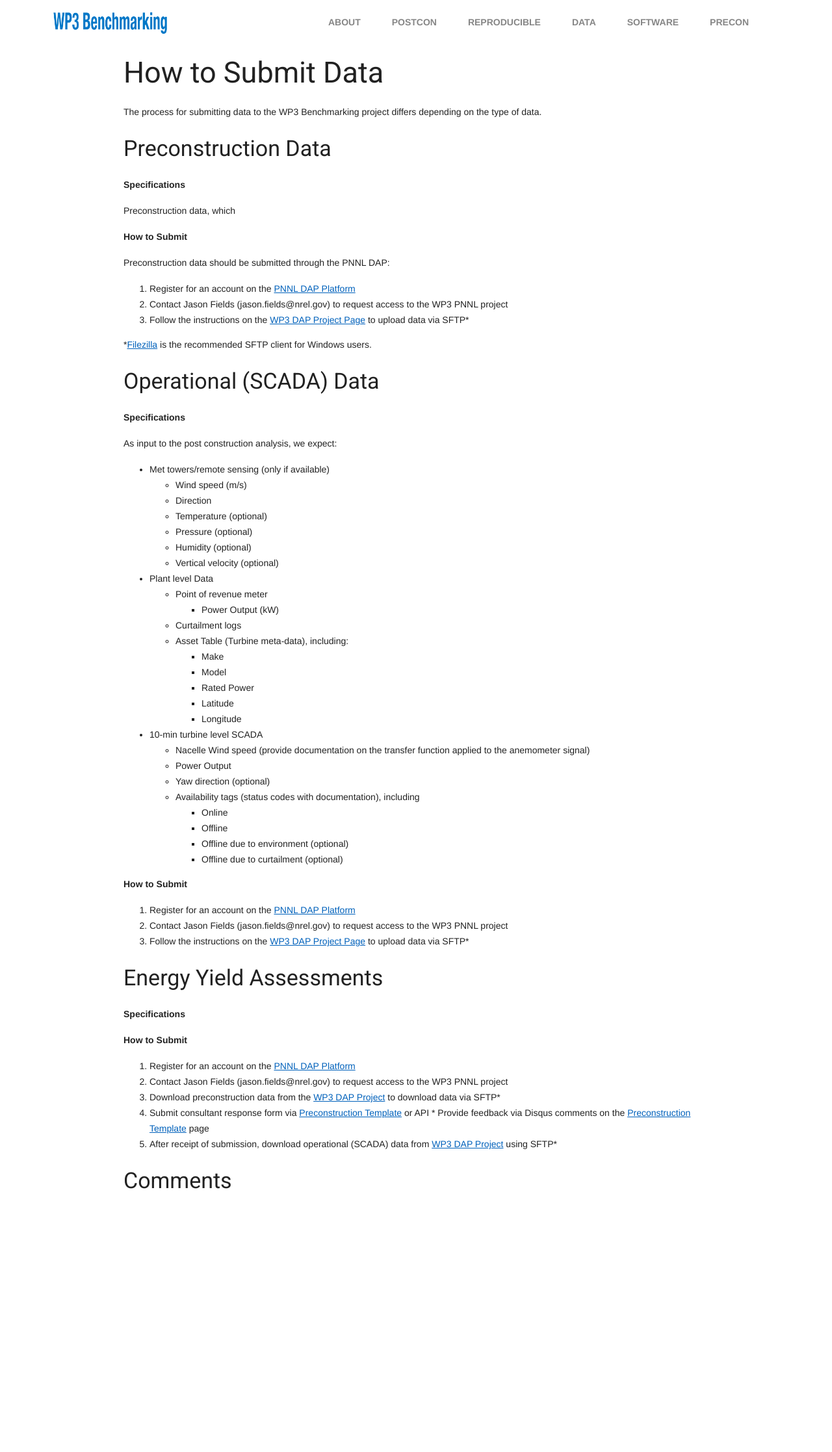
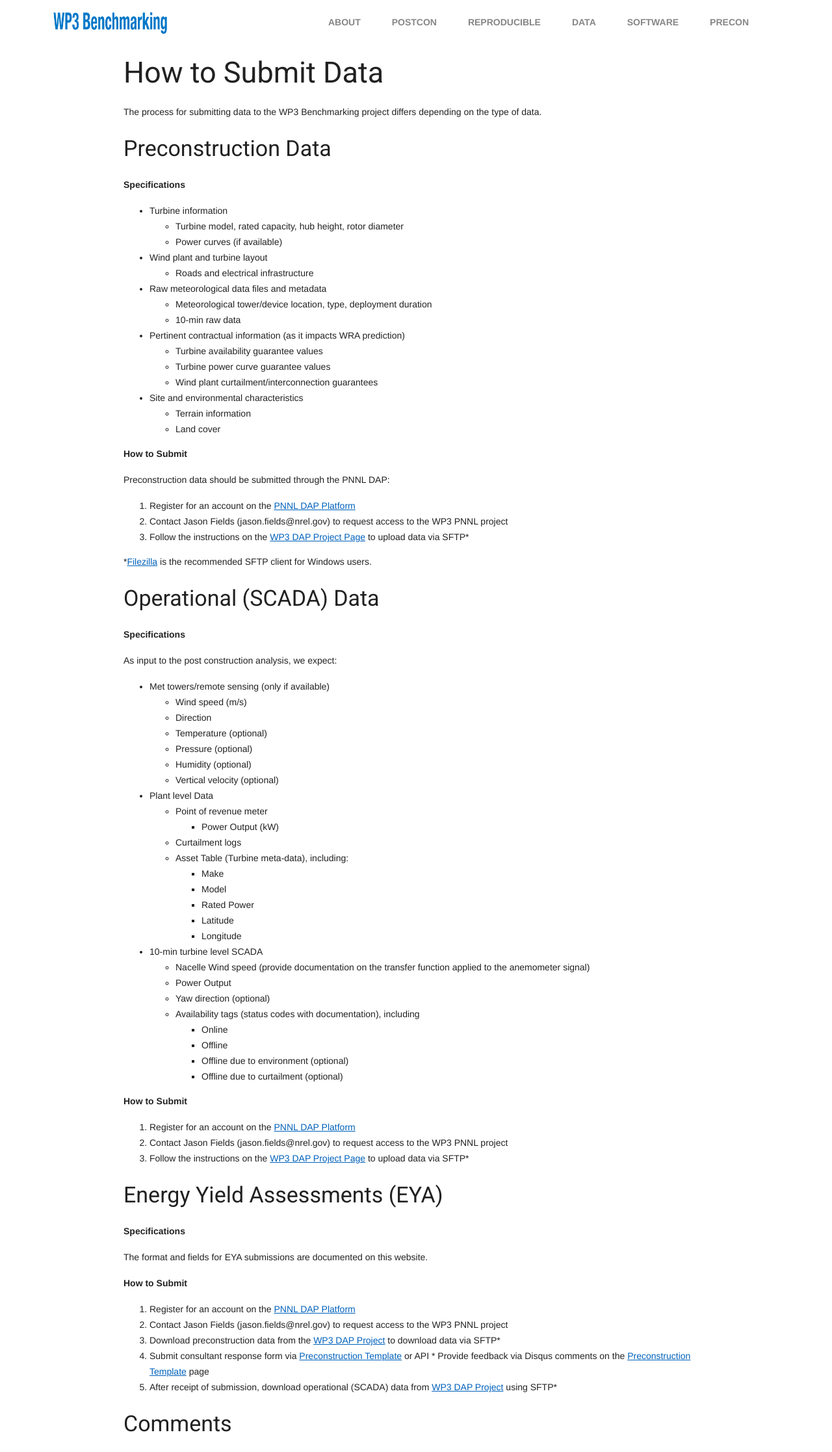
Before and after one commit to NREL/wp3-docs, a Jekyll site: the page built from pages/submit_data.md, in a window 1280 px wide. Shown: the whole page at 65% size. Built offline with Jekyll 4.4.1, drawn with Linux system fonts in a browser that asks for light colours; comment, search, counter and statistics services are not loaded.

Commit message:
Update submit_data.md

```diff
--- a/pages/submit_data.md
+++ b/pages/submit_data.md
@@ -12,7 +12,21 @@ The process for submitting data to the WP3 Benchmarking project differs dependin
 
 **Specifications**
 
-Preconstruction data, which
+  * Turbine information
+    * Turbine model, rated capacity, hub height, rotor diameter
+    * Power curves (if available)
+  * Wind plant and turbine layout
+    * Roads and electrical infrastructure
+  * Raw meteorological data files and metadata
+    * Meteorological tower/device location, type, deployment duration
+    * 10-min raw data
+  * Pertinent contractual information (as it impacts WRA prediction)
+    * Turbine availability guarantee values
+    * Turbine power curve guarantee values
+    * Wind plant curtailment/interconnection guarantees
+  * Site and environmental characteristics
+    * Terrain information
+    * Land cover
 
 **How to Submit**
 
@@ -63,9 +77,11 @@ As input to the post construction analysis, we expect:
   1. Contact Jason Fields (jason.fields@nrel.gov) to request access to the WP3 PNNL project
   1. Follow the instructions on the [WP3 DAP Project Page](https://a2e.energy.gov/projects/wp3) to upload data via SFTP\*
 
-### Energy Yield Assessments
+### Energy Yield Assessments (EYA)
 
 **Specifications**
+
+The format and fields for EYA submissions are documented on this website.
 
 **How to Submit**
 
```
